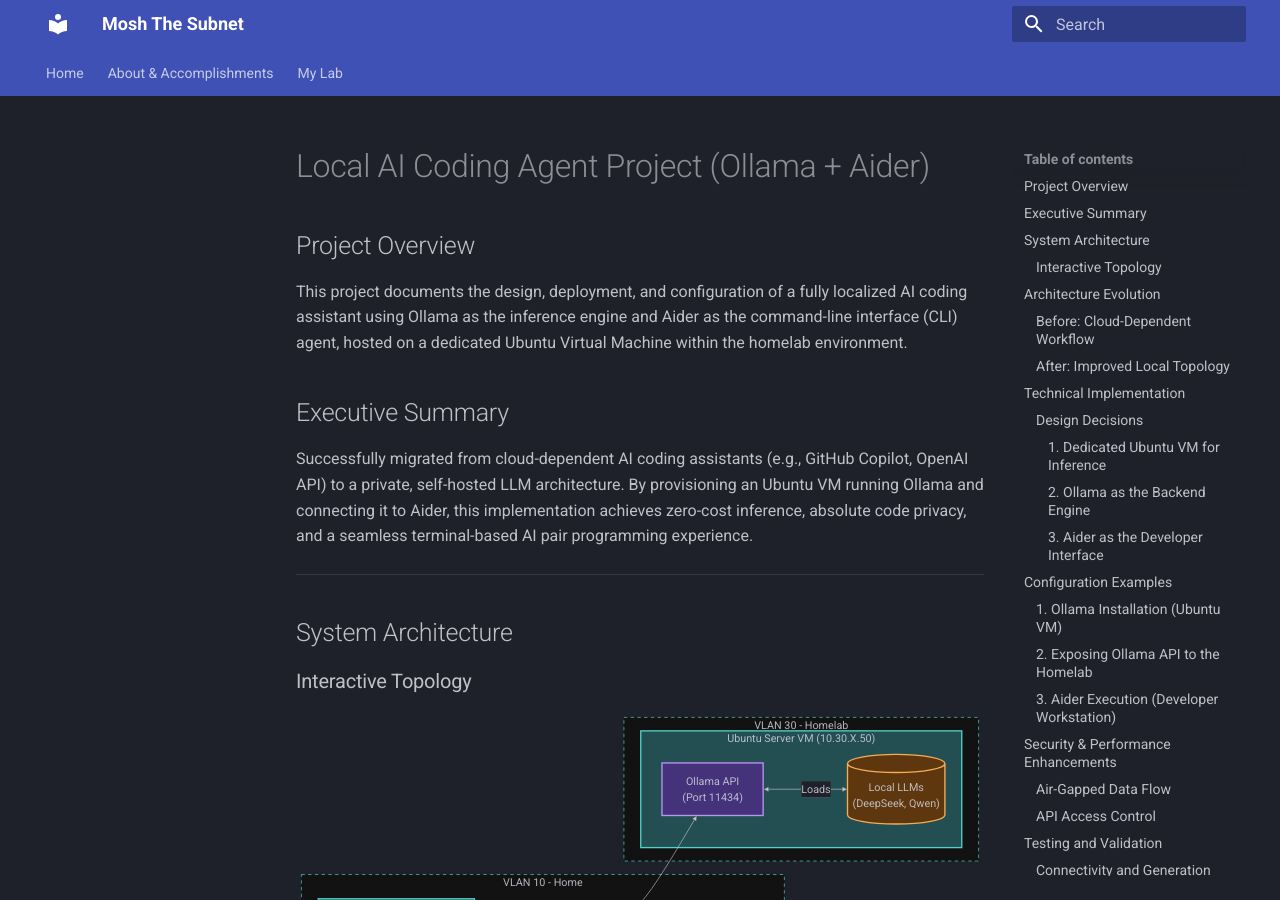
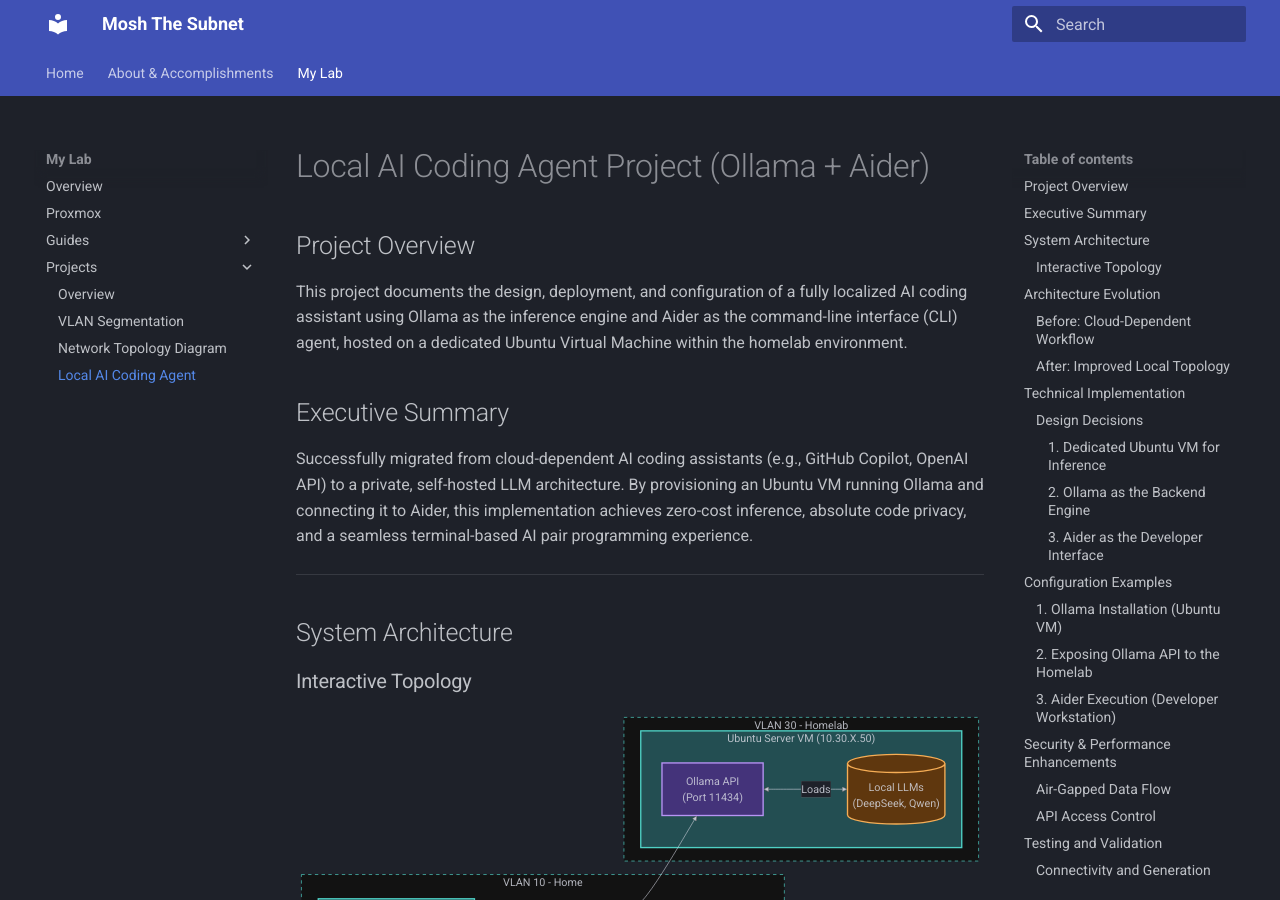
Before and after one commit to moshthesubnet/my-lab-docs, an MkDocs documentation site: the page built from docs/projects/Local_AI_Coding_Agent.md, in a window 1280 px wide and 900 px high. Built offline with MkDocs 1.6.1 and Material for MkDocs 9.7.7, drawn with Linux system fonts in a browser that asks for light colours.

Commit message:
Update mkdocs.yml

```diff
--- a/mkdocs.yml
+++ b/mkdocs.yml
@@ -26,6 +26,7 @@ nav:
           - Overview: projects/projects.md
           - VLAN Segmentation: projects/VLAN_segmentation.md
           - Network Topology Diagram: projects/network-topology-diagram.html
+          - Local AI Coding Agent: projects/Local_AI_Coding_Agent.md
 
 extra:
   social:
```
